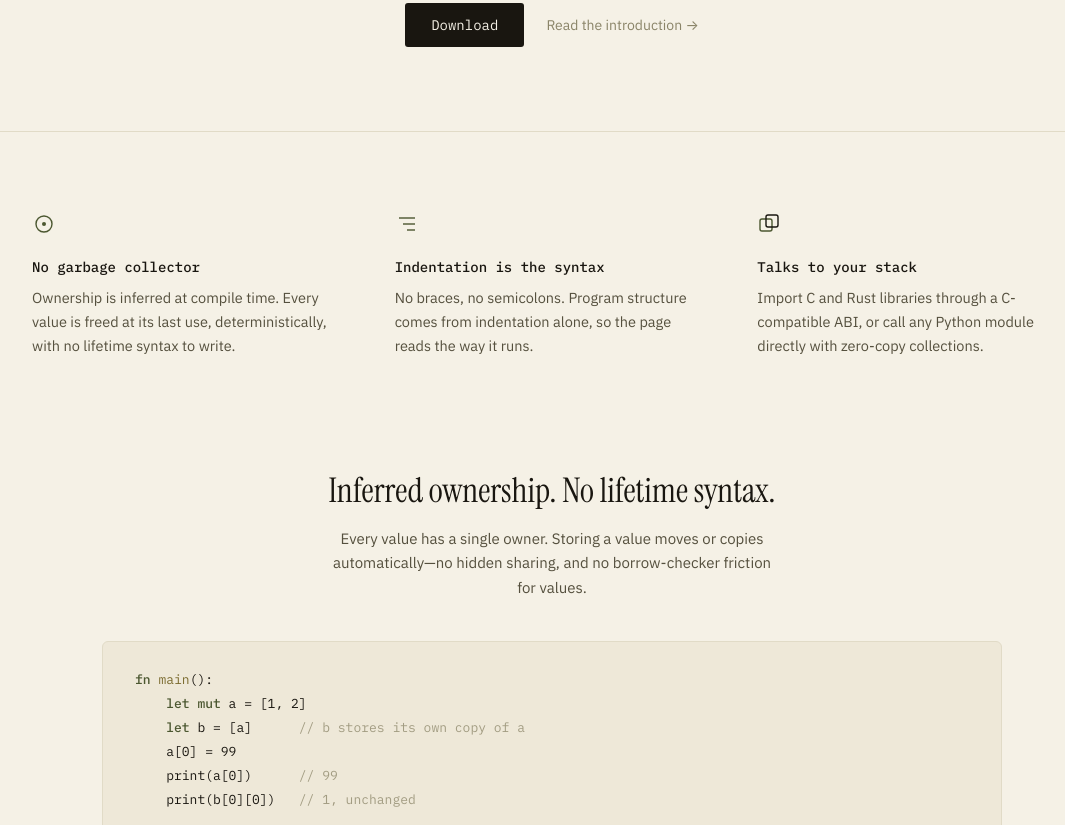
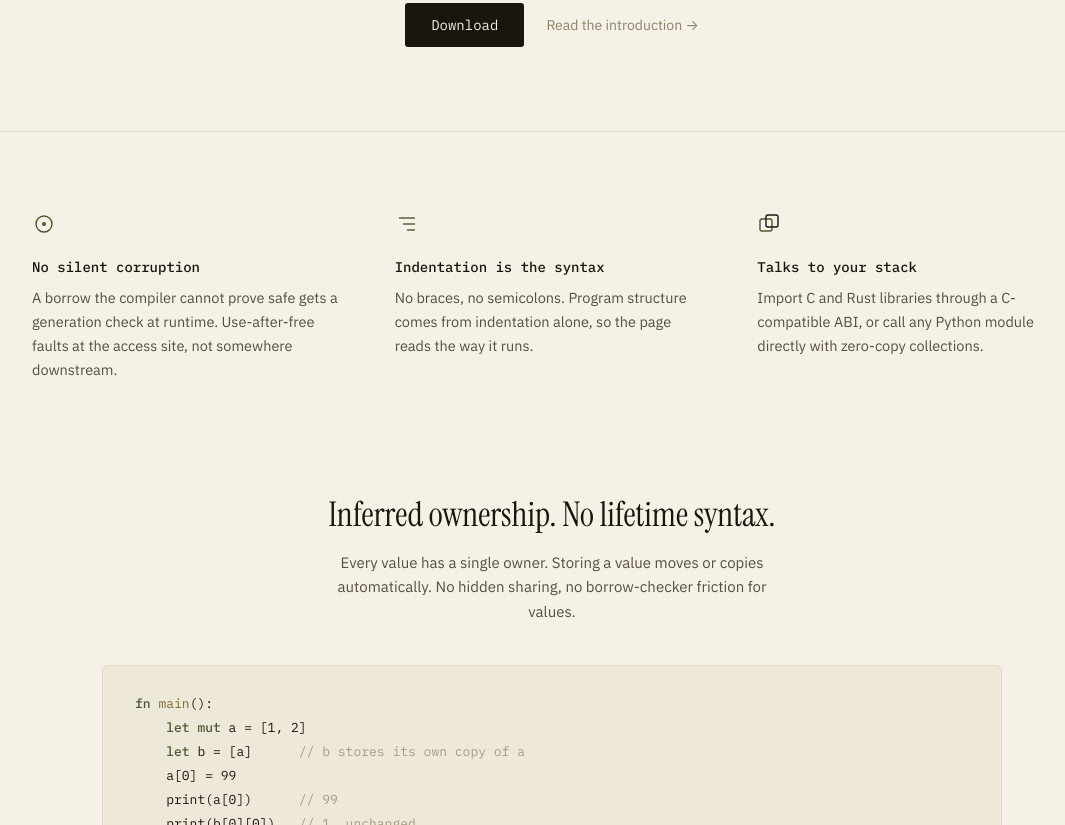
Before and after one commit to ecnivslabs/olive, an Astro site in the folder website/: page / in a window 1280 px wide. Shown: the part 500-1325 px from the top of the page, without its empty margins (88-1153 px from the left). Built offline with nearby package versions, Linux system fonts and the light colour scheme; Astro itself is replaced by a stand-in of ours.

Commit message:
docs: update website and readme ownership section

```diff
--- a/website/src/pages/index.astro
+++ b/website/src/pages/index.astro
@@ -22,8 +22,8 @@ const base = import.meta.env.BASE_URL;
       <div class="why-grid">
         <div class="why-item">
           <svg width="24" height="24" viewBox="0 0 24 24" fill="none" aria-hidden="true"><circle cx="12" cy="12" r="8" stroke="var(--accent)" stroke-width="1.4"/><circle cx="12" cy="12" r="2" fill="var(--accent)"/></svg>
-          <p class="why-h">No garbage collector</p>
-          <p class="why-p">Ownership is inferred at compile time. Every value is freed at its last use, deterministically, with no lifetime syntax to write.</p>
+          <p class="why-h">No silent corruption</p>
+          <p class="why-p">A borrow the compiler cannot prove safe gets a generation check at runtime. Use-after-free faults at the access site, not somewhere downstream.</p>
         </div>
         <div class="why-item">
           <svg width="24" height="24" viewBox="0 0 24 24" fill="none" aria-hidden="true"><line x1="4" y1="6" x2="20" y2="6" stroke="var(--accent)" stroke-width="1.4"/><line x1="8" y1="12" x2="20" y2="12" stroke="var(--accent)" stroke-width="1.4"/><line x1="12" y1="18" x2="20" y2="18" stroke="var(--accent)" stroke-width="1.4"/></svg>
@@ -41,7 +41,7 @@ const base = import.meta.env.BASE_URL;
     <section class="codesec">
       <div class="codesec-inner">
         <h2>Inferred ownership. No lifetime syntax.</h2>
-        <p class="lede">Every value has a single owner. Storing a value moves or copies automatically—no hidden sharing, and no borrow-checker friction for values.</p>
+        <p class="lede">Every value has a single owner. Storing a value moves or copies automatically. No hidden sharing, no borrow-checker friction for values.</p>
         <div class="card">
           <pre><code><span class="kw">fn</span> <span class="fn">main</span>():
     <span class="kw">let mut</span> a = [1, 2]
```
Also changed, not shown: README.md.
